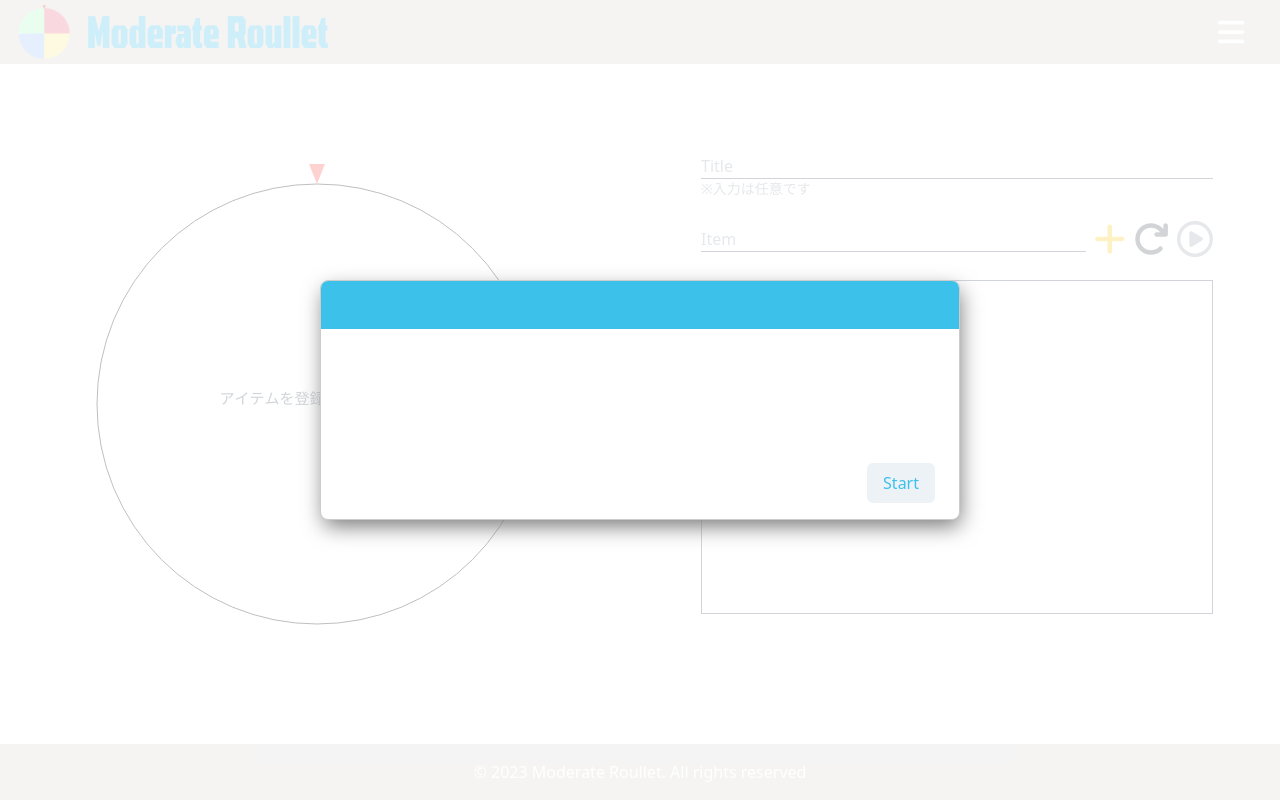
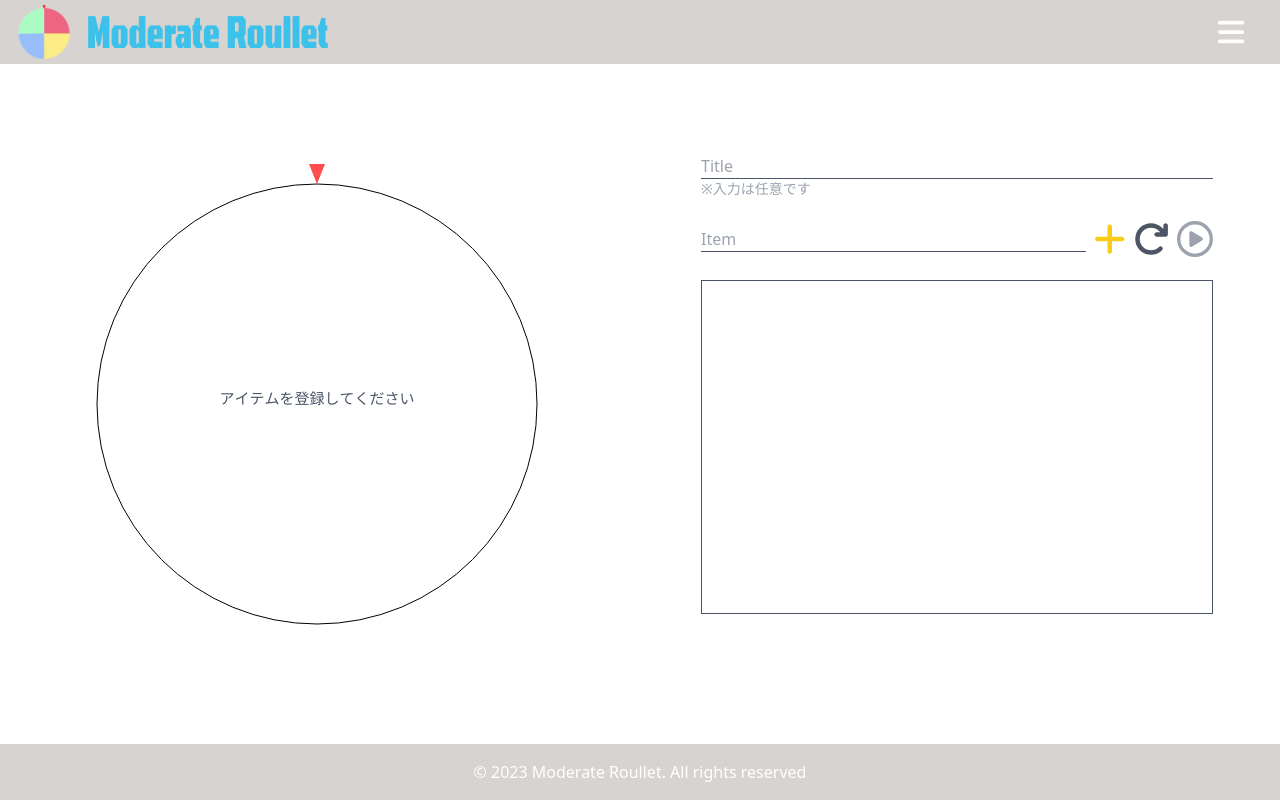
Before and after one commit to hattoriryuki/moderate-roulette-for-react, a React (Create React App) app: page / in a window 1280 px wide. Built offline with nearby package versions, Linux system fonts and the light colour scheme.

Commit message:
feat: トップページに初期画面モーダルを追加

```diff
--- a/src/components/organisms/modal/SecondaryModal.tsx
+++ b/src/components/organisms/modal/SecondaryModal.tsx
@@ -1,4 +1,4 @@
-import { FC, ReactNode, memo, useCallback, useState } from "react";
+import { FC, ReactNode, memo, useCallback, useEffect, useState } from "react";
 import Modal from "react-modal";
 
 const customStyles = {
@@ -6,7 +6,7 @@ const customStyles = {
     top: "50%",
     left: "50%",
     transform: "translate(-50%, -50%)",
-    width: "50%",
+    width: "40%",
     height: "30%",
     borderRadius: "8px",
     padding: 0,
@@ -21,7 +21,11 @@ type Props = {
 
 export const SecondaryModal: FC<Props> = memo((props) => {
   const { title, children } = props;
-  const [isOpen, setIsOpen] = useState(true);
+  const [isOpen, setIsOpen] = useState(false);
+
+  useEffect(() => {
+    window.onload = () => setIsOpen(true);
+  }, []);
 
   const onCloseModal = useCallback(() => setIsOpen(false), []);
 
--- a/src/components/pages/Top.tsx
+++ b/src/components/pages/Top.tsx
@@ -23,6 +23,7 @@ import { useRunRoullet } from "../../hooks/useControlRoullet";
 import { useAddItem } from "../../hooks/useAddItem";
 import { PrimaryInput } from "../atoms/PrimaryInput";
 import { SecondaryModal } from "../organisms/modal/SecondaryModal";
+import { InitialContent } from "../molucules/InitialContent";
 
 export const Top: FC = memo(() => {
   const [canvasObject, setCanvasObject] = useState<HTMLCanvasElement | null>(
@@ -81,8 +82,14 @@ export const Top: FC = memo(() => {
 
   return (
     <>
-      <RoulletResultModal flag={modalIsOpen} result={resultRef} title={titleText} />
-      <SecondaryModal />
+      <RoulletResultModal
+        flag={modalIsOpen}
+        result={resultRef}
+        title={titleText}
+      />
+      <SecondaryModal title="Moderate Roulletへようこそ !">
+        <InitialContent />
+      </SecondaryModal>
       <div className="flex flex-col md:flex-row h-[700px] md:h-[calc(100vh_-_120px)] md:justify-around items-center overflow-y-scroll">
         <Canvas />
         <div className="flex flex-col h-full md:h-[500px] w-[90%] md:w-2/5">
```
